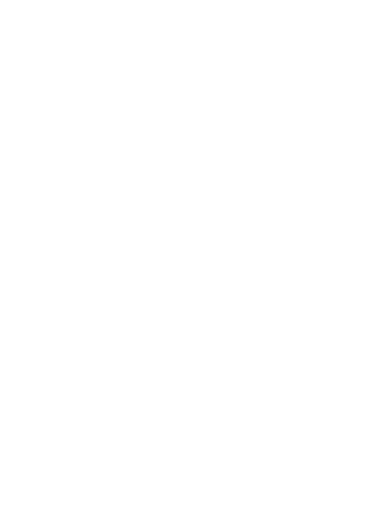
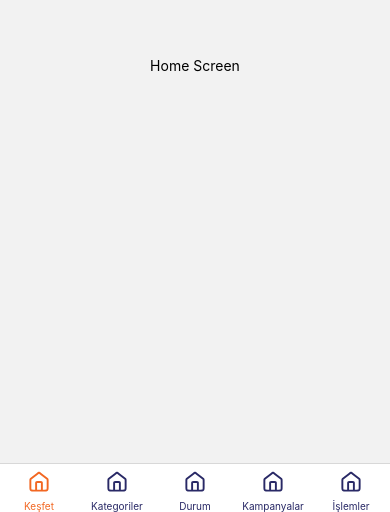
Before and after one commit to gorkem757/HangiKrediCase, a React Native app: screen / in a window 390 px wide. Shown: the part 332-844 px from the top of the page. Built offline with nearby package versions, Linux system fonts and the light colour scheme.

Commit message:
feat: dummy screens and stacks for tab navigator

```diff
--- /dev/null
+++ b/src/navigation/Stacks/ExploreStack.tsx
@@ -0,0 +1,15 @@
+import React from "react";
+import { createStackNavigator } from "@react-navigation/stack";
+import { ExploreScreen } from "../../screens";
+
+const Stack = createStackNavigator();
+
+const ExploreStack: React.FC = () => {
+  return (
+    <Stack.Navigator screenOptions={{ headerShown: false }}>
+      <Stack.Screen name="Explore" component={ExploreScreen} />
+    </Stack.Navigator>
+  );
+};
+
+export default ExploreStack;
--- /dev/null
+++ b/src/navigation/Stacks/index.tsx
@@ -0,0 +1 @@
+export {default as ExploreStack} from './ExploreStack';
--- a/src/navigation/TabNavigator.tsx
+++ b/src/navigation/TabNavigator.tsx
@@ -1,11 +1,68 @@
-import React from "react";
-import { StyleSheet } from 'react-native';
+import React, { useState } from "react";
+import { createBottomTabNavigator } from "@react-navigation/bottom-tabs";
+import { ExploreStack } from "./Stacks";
+import { ExploreTabIcon, TabIcon } from "../components/Svgs/TabBarIcons";
+import { ColorPalette } from "../styles/ColorPalette";
 
-const TabNavigator = () =>{
-    return(
-        <></>
-    );
-}
-const styles = StyleSheet.create({});
+const Tab = createBottomTabNavigator();
+
+const TabNavigator: React.FC = () => {
+  return (
+    <Tab.Navigator
+      screenOptions={{
+        headerShown: false,
+        tabBarShowLabel: true,
+        tabBarActiveTintColor:ColorPalette.Secondary500,
+        tabBarInactiveTintColor:ColorPalette.Primary700
+      }}
+    >
+      <Tab.Screen
+        options={{
+          tabBarIcon: ({ focused }) => (
+            <TabIcon IconComponent={ExploreTabIcon} focused={focused} />
+          ),
+        }}
+        name="Keşfet"
+        component={ExploreStack}
+      />
+      <Tab.Screen
+        options={{
+          tabBarIcon: ({ focused }) => (
+            <TabIcon IconComponent={ExploreTabIcon} focused={focused} />
+          ),
+        }}
+        name="Kategoriler"
+        component={ExploreStack}
+      />
+      <Tab.Screen
+        options={{
+          tabBarIcon: ({ focused }) => (
+            <TabIcon IconComponent={ExploreTabIcon} focused={focused} />
+          ),
+        }}
+        name="Durum"
+        component={ExploreStack}
+      />
+      <Tab.Screen
+        options={{
+          tabBarIcon: ({ focused }) => (
+            <TabIcon IconComponent={ExploreTabIcon} focused={focused} />
+          ),
+        }}
+        name="Kampanyalar"
+        component={ExploreStack}
+      />
+      <Tab.Screen
+        options={{
+          tabBarIcon: ({ focused }) => (
+            <TabIcon IconComponent={ExploreTabIcon} focused={focused} />
+          ),
+        }}
+        name="İşlemler"
+        component={ExploreStack}
+      />
+    </Tab.Navigator>
+  );
+};
 
 export default TabNavigator;
--- /dev/null
+++ b/src/screens/ExploreScreen.tsx
@@ -0,0 +1,32 @@
+import React from "react";
+import { View,Text, StyleSheet } from "react-native";
+
+const ExploreScreen: React.FC = () => {
+  //#region Hooks
+
+  //#endregion
+
+  //#region States
+
+  //#endregion
+
+  //#region Functions
+
+  //#endregion
+
+  return (
+    <View style={styles.container}>
+      <Text>Home Screen</Text>
+    </View>
+  );
+};
+
+const styles = StyleSheet.create({
+  container: {
+    flex: 1,
+    alignItems:'center',
+    justifyContent:'center'
+  },
+});
+
+export default ExploreScreen;
--- /dev/null
+++ b/src/screens/index.tsx
@@ -0,0 +1 @@
+export {default as ExploreScreen} from './ExploreScreen';
```
